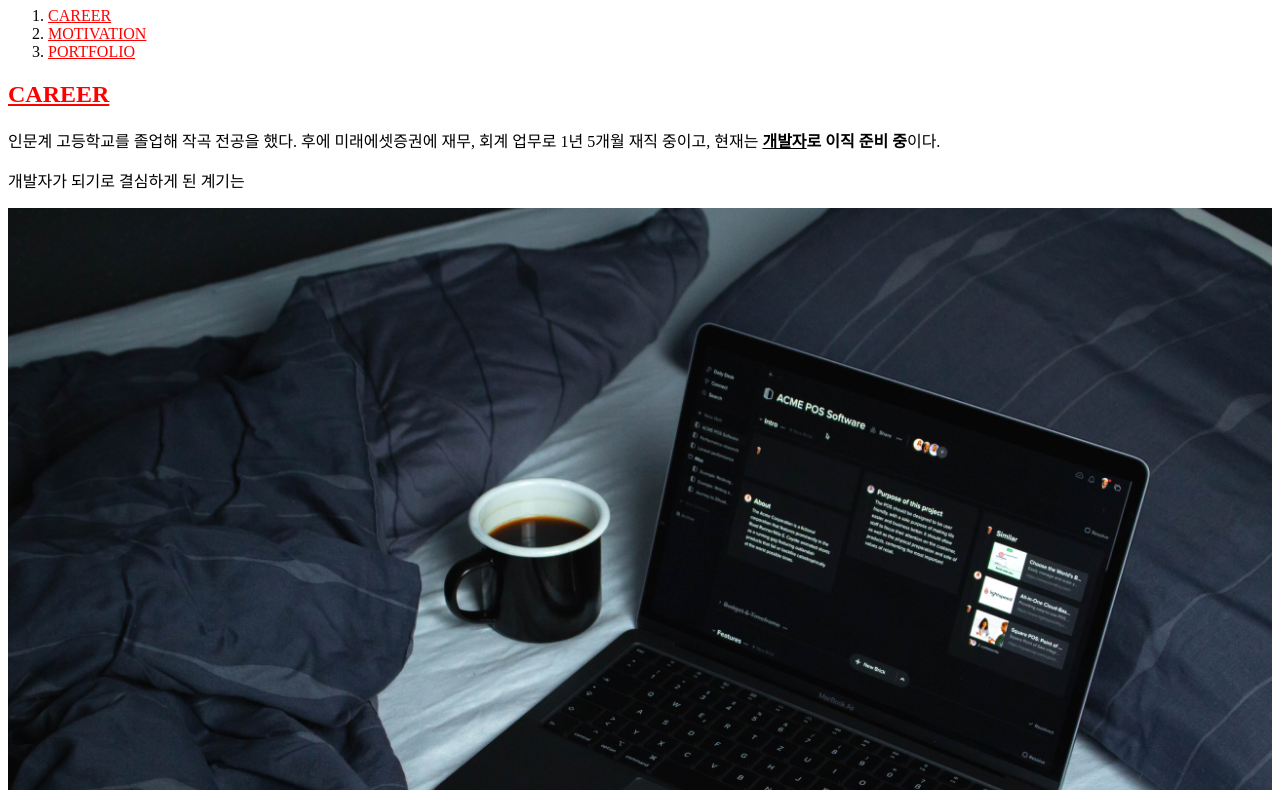
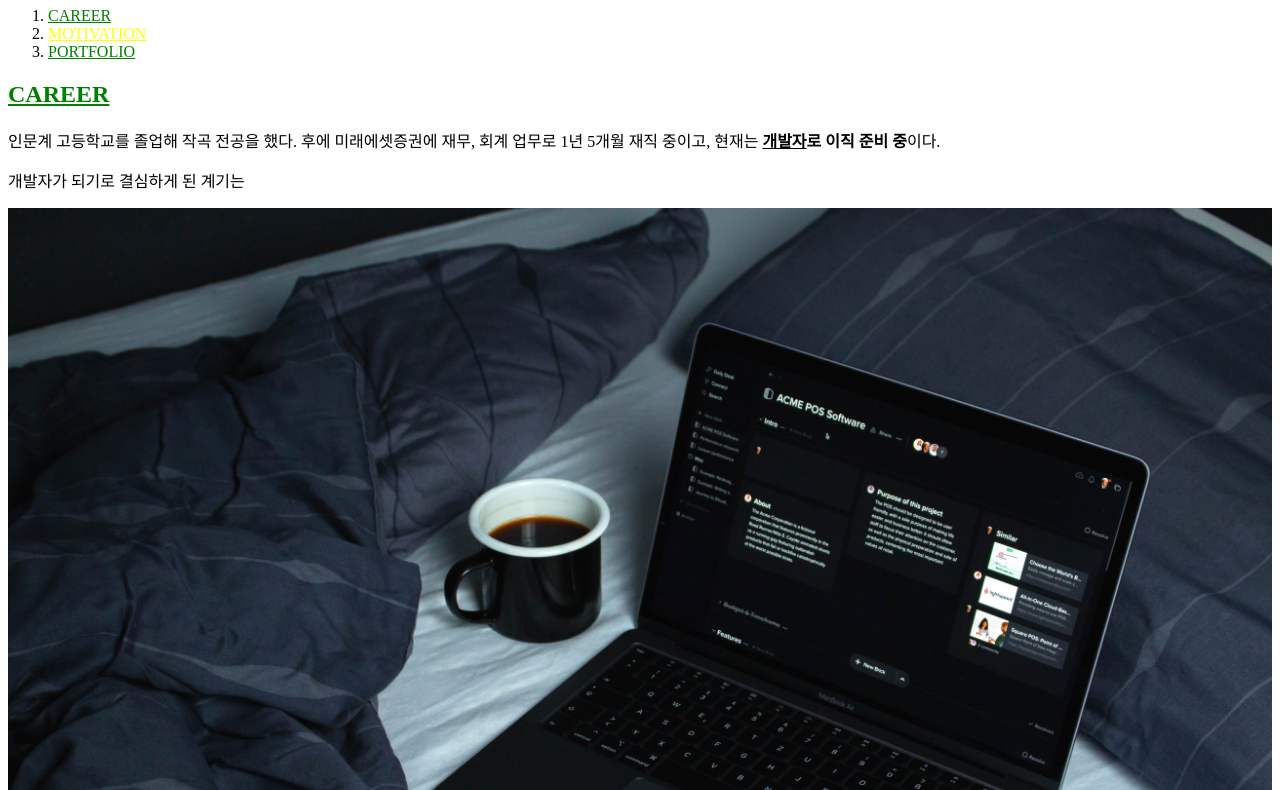
Before and after one commit to CHEESECHOUX/web1, a plain HTML site: page 1.html in a window 1280 px wide. Shown: the part 73-863 px from the top of the page. Drawn offline with Linux system fonts and the light colour scheme.

Commit message:
Add files via upload
third version

```diff
--- a/1.html
+++ b/1.html
@@ -4,16 +4,15 @@
   <title>최지수-개발자</title>
   <meta charset="utf-8">
   <style>
-    a {
-      color:red;
-    }
+  a {
+    color:green;}
   </style>
 </head>
 <body>
   <h1><a href="index.html">CHOI JISOO</a></h1>
   <ol>
     <li><a href="1.html"> CAREER</a></li>
-    <li><a href="2.html"> MOTIVATION</a></li>
+    <li><a href="2.html" style="color:yellow"> MOTIVATION</a></li>
     <li><a href="3.html"> PORTFOLIO</a></li>
   </ol>
   <h2><a href="" target="blank" title="최지수 경력">CAREER</a></h2>
```
Also changed, not shown: 2.html (+3 -4 lines), 3.html (+3 -4 lines), index.html (+0 -5 lines).
